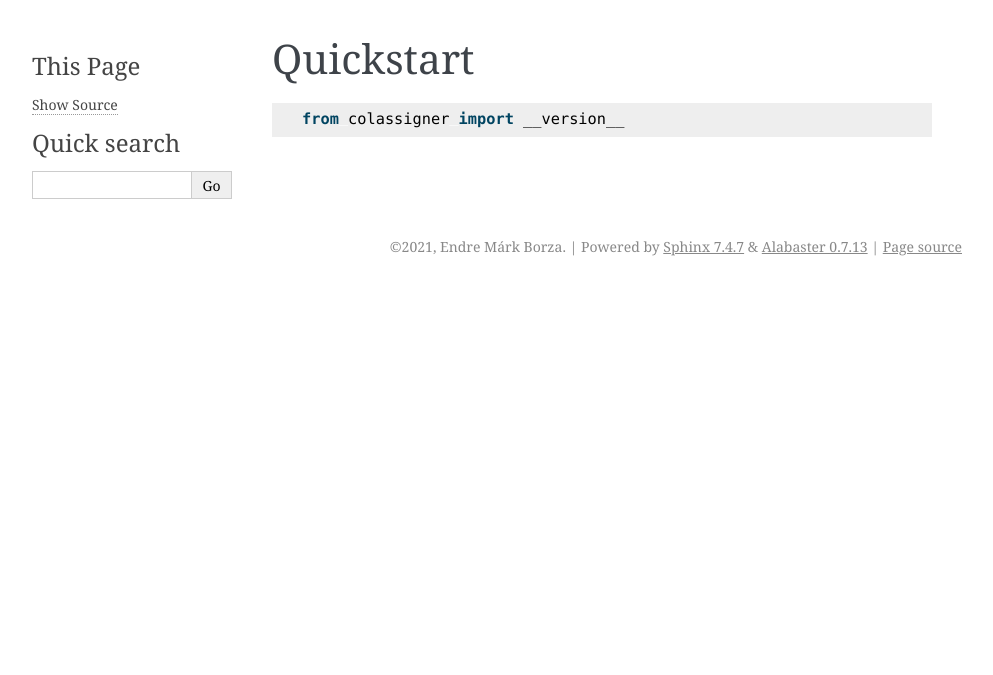
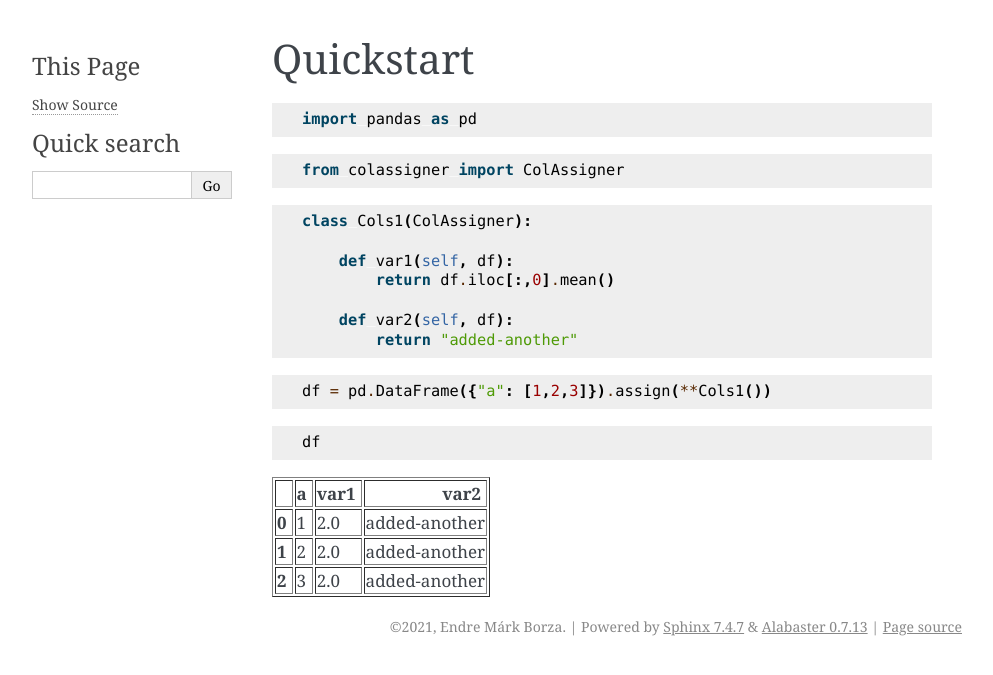
Before and after one commit to endremborza/colassigner, a Sphinx documentation site: the page built from docs/notebooks/doc-001-quickstart.rst, in a window 1280 px wide. Shown: the top 675 px of the page, without its empty margins (148-1141 px from the left). Built offline with Sphinx 7.4.7, drawn with Linux system fonts in a browser that asks for light colours.

Commit message:
for v0.0.0

```diff
--- a/docs/notebooks/doc-001-quickstart.rst
+++ b/docs/notebooks/doc-001-quickstart.rst
@@ -3,4 +3,77 @@ Quickstart
 
 .. code:: ipython3
 
-    from colassigner import __version__
+    import pandas as pd
+
+.. code:: ipython3
+
+    from colassigner import ColAssigner
+
+.. code:: ipython3
+
+    class Cols1(ColAssigner):
+
+        def var1(self, df):
+            return df.iloc[:,0].mean()
+
+        def var2(self, df):
+            return "added-another"
+
+.. code:: ipython3
+
+    df = pd.DataFrame({"a": [1,2,3]}).assign(**Cols1())
+
+.. code:: ipython3
+
+    df
+
+
+
+
+.. raw:: html
+
+    <div>
+    <style scoped>
+        .dataframe tbody tr th:only-of-type {
+            vertical-align: middle;
+        }
+
+        .dataframe tbody tr th {
+            vertical-align: top;
+        }
+
+        .dataframe thead th {
+            text-align: right;
+        }
+    </style>
+    <table border="1" class="dataframe">
+      <thead>
+        <tr style="text-align: right;">
+          <th></th>
+          <th>a</th>
+          <th>var1</th>
+          <th>var2</th>
+        </tr>
+      </thead>
+      <tbody>
+        <tr>
+          <th>0</th>
+          <td>1</td>
+          <td>2.0</td>
+          <td>added-another</td>
+        </tr>
+        <tr>
+          <th>1</th>
+          <td>2</td>
+          <td>2.0</td>
+          <td>added-another</td>
+        </tr>
+        <tr>
+          <th>2</th>
+          <td>3</td>
+          <td>2.0</td>
+          <td>added-another</td>
+        </tr>
+      </tbody>
+    </table>
+    </div>
```
